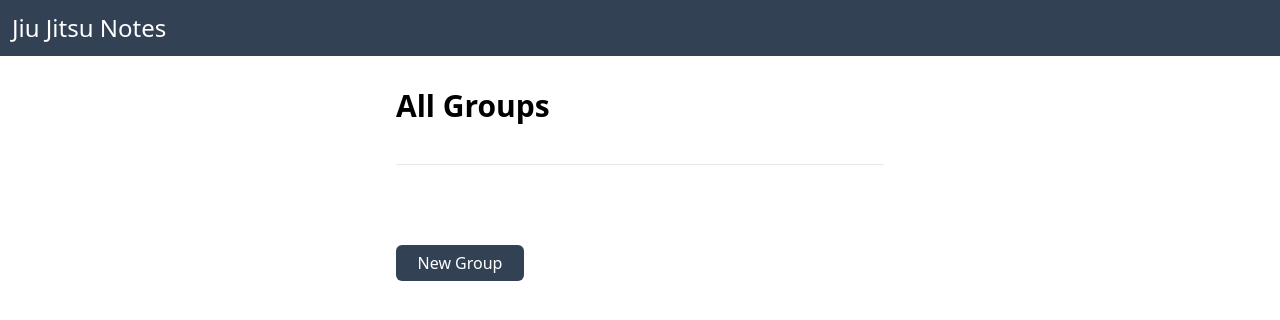
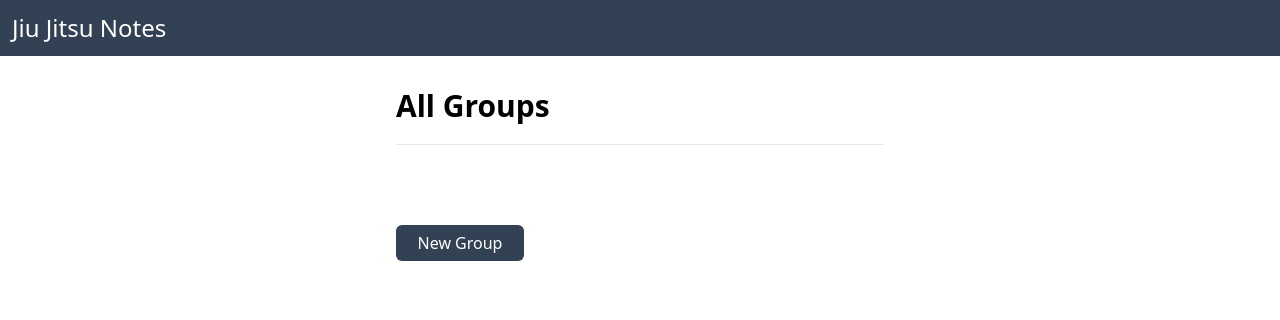
Before and after one commit to matt-plank/jiu-jitsu-notes-2, a FastAPI app: page /groups/ in a window 1280 px wide. Shown: the top 320 px of the page. Run offline with FastAPI, Linux system fonts and the light colour scheme; data that the repository does not hold is empty; style sheets or scripts are compiled from the project's sources; some libraries are stand-ins or nearby versions.

Commit message:
fix: formatting on main menu

```diff
--- a/templates/pages/all_groups.html
+++ b/templates/pages/all_groups.html
@@ -11,8 +11,10 @@
 
     <div class="flex justify-center pt-5">
       <div class="p-3 flex flex-col gap-10 w-full max-w-lg">
-        <h2 class="text-3xl font-semibold">All Groups</h2>
-        <hr>
+        <div class="flex flex-col gap-5">
+          <h2 class="text-3xl font-semibold">All Groups</h2>
+          <hr>
+        </div>
 
         {% for group in groups %}
           <div class="flex flex-col gap-3">
```
